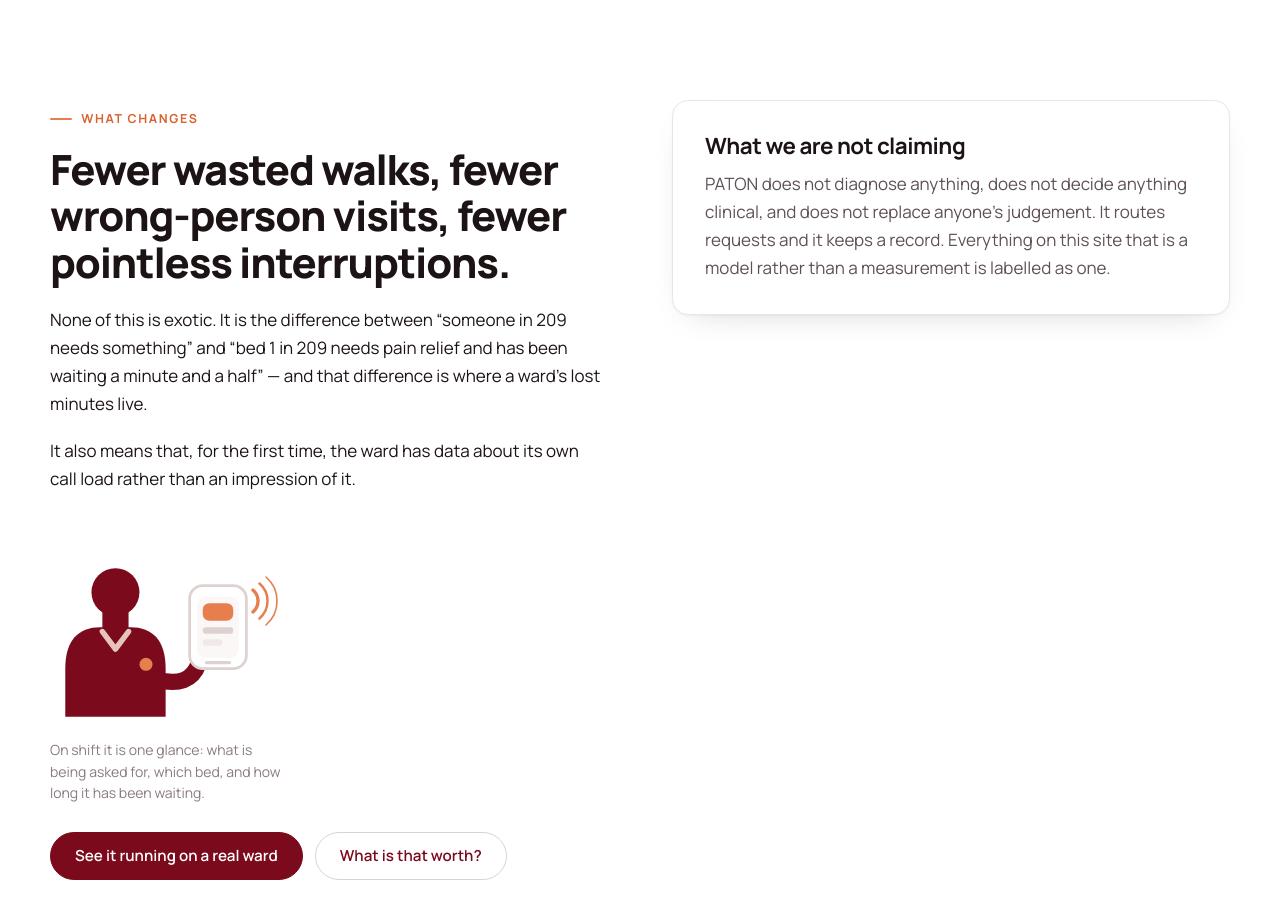
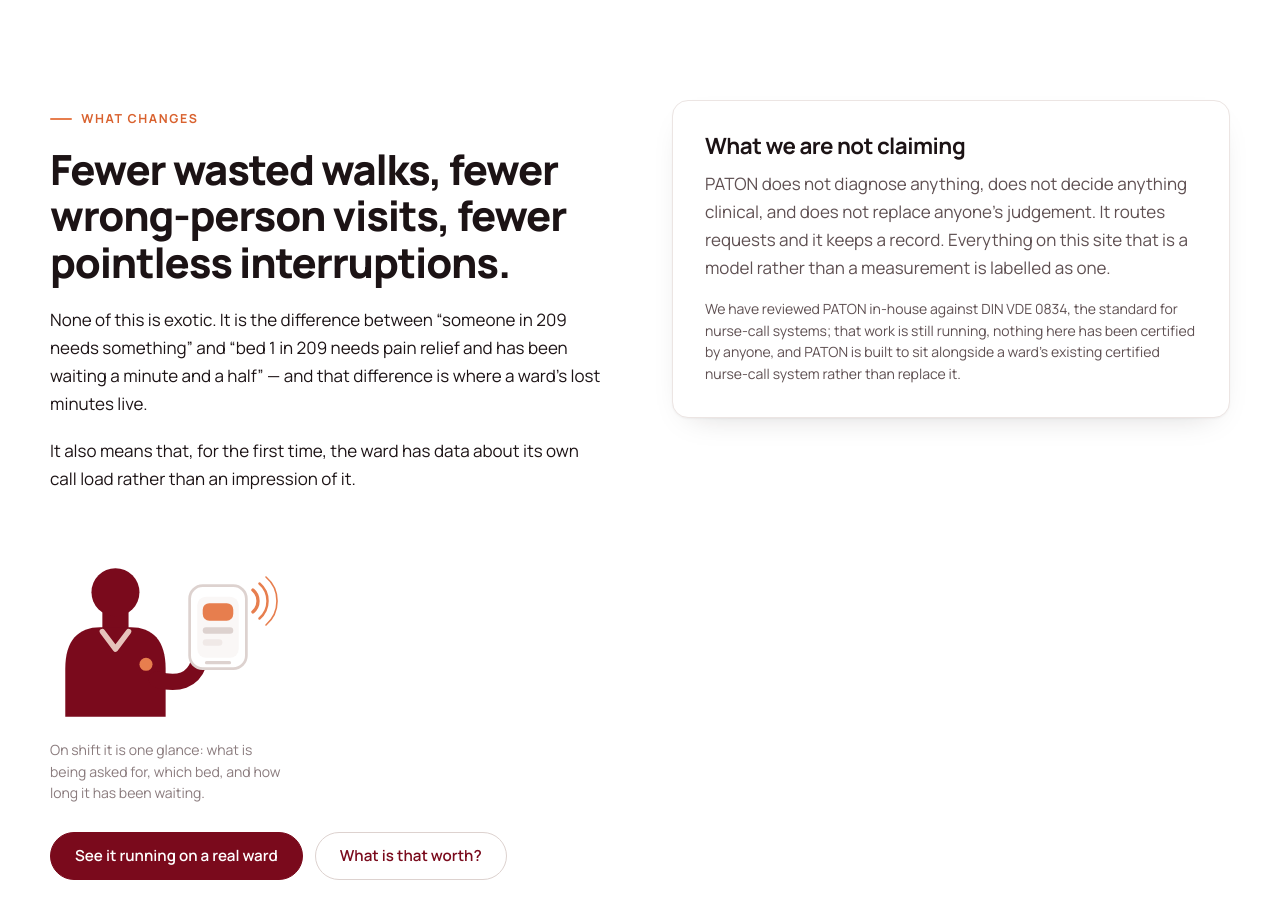
Before and after one commit to devpaton/paton-website, an Eleventy site: page src/solution.njk in a window 1280 px wide. Shown: the part 2588-3506 px from the top of the page. Built offline with nearby package versions, Linux system fonts and the light colour scheme; Eleventy itself is replaced by a stand-in of ours; files that its build step writes are made by us from their sources.

Commit message:
docs note the in-house DIN VDE 0834 review on the solution page

```diff
--- a/src/solution.njk
+++ b/src/solution.njk
@@ -140,6 +140,11 @@ description: >-
         anyone's judgement. It routes requests and it keeps a record. Everything on this site that
         is a model rather than a measurement is labelled as one.
       </p>
+      <p class="note" style="margin-top: 1rem">
+        We have reviewed PATON in-house against DIN VDE 0834, the standard for nurse-call systems;
+        that work is still running, nothing here has been certified by anyone, and PATON is built to
+        sit alongside a ward's existing certified nurse-call system rather than replace it.
+      </p>
     </div>
   </div>
 </section>
```
